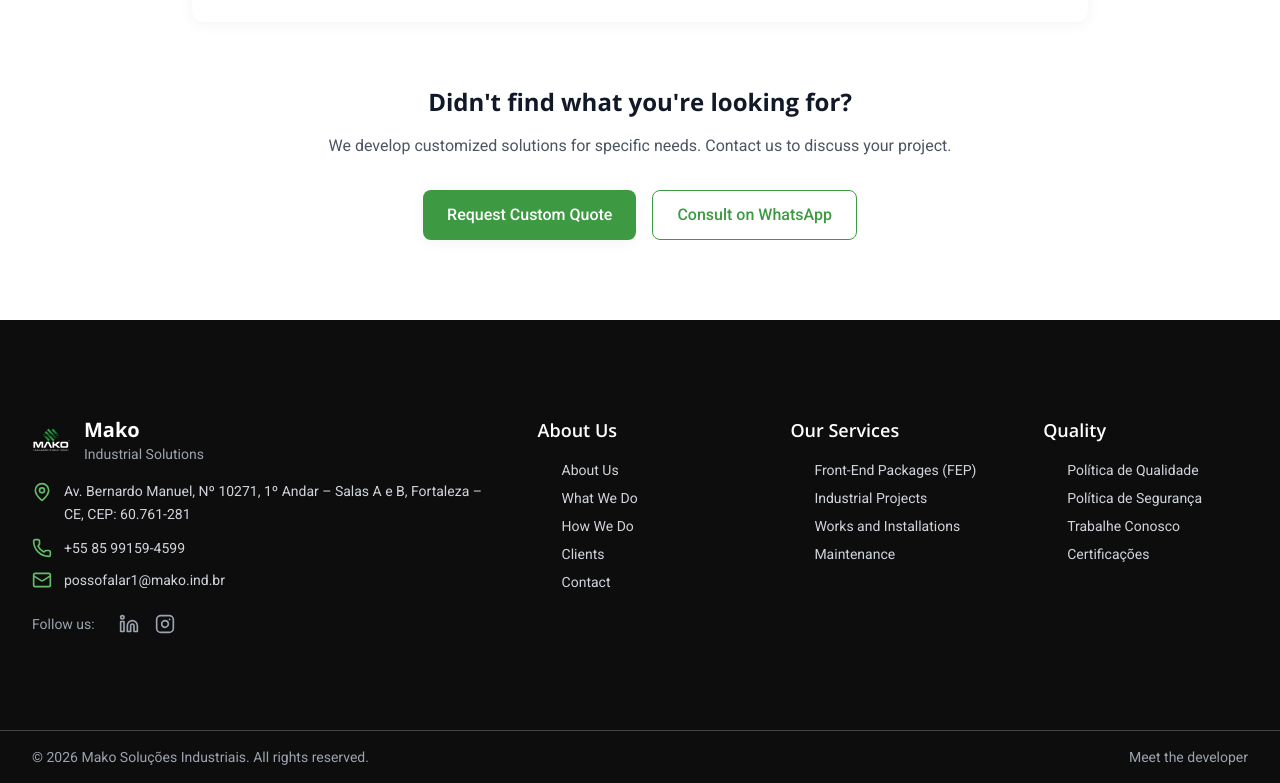
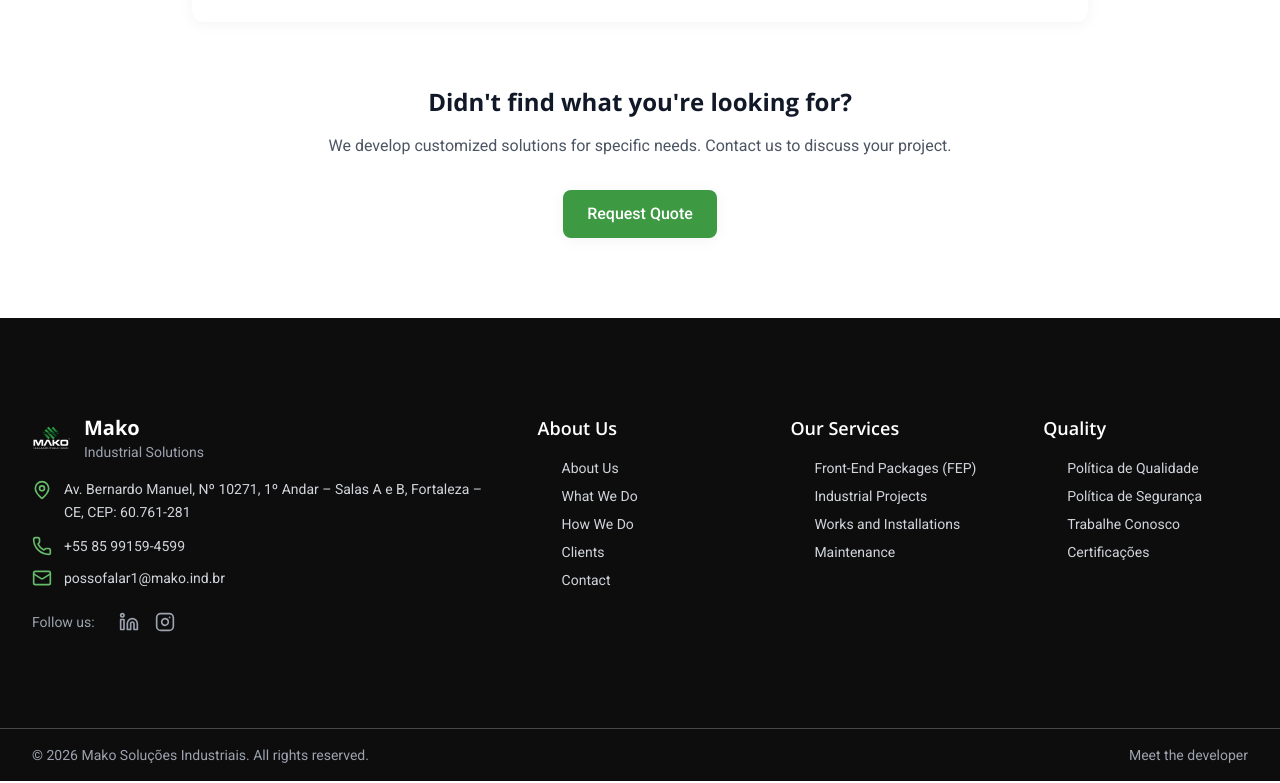
Before and after one commit to cavalcanteprofissional/mako, a Next.js app: page /o-que-fazemos in a window 1280 px wide. Shown: the part 4238-5021 px from the top of the page. Built offline with nearby package versions, Linux system fonts and the light colour scheme.

Commit message:
feat: simplify CTA button in services page
- Keep only 'Solicitar Orçamento' button
- Update button text from 'Personalizado'

```diff
--- a/src/components/sections/ServicesList.tsx
+++ b/src/components/sections/ServicesList.tsx
@@ -175,21 +175,12 @@ export default function ServicesList({ services }: ServicesListProps) {
           <p className="text-gray-600 mb-8 max-w-2xl mx-auto">
             {translate('services.ctaDescription')}
           </p>
-          <div className="flex flex-col sm:flex-row gap-4 justify-center">
+          <div className="flex justify-center">
             <Button
               href="/contato"
               className="justify-center"
             >
               {translate('services.customQuote')}
-            </Button>
-            <Button
-              variant="outline"
-              href={`https://wa.me/5585987654321?text=${encodeURIComponent(translate('services.whatsappCustom'))}`}
-              target="_blank"
-              rel="noopener noreferrer"
-              className="justify-center"
-            >
-              {translate('services.whatsappConsult')}
             </Button>
           </div>
         </div>
--- a/src/messages/en.json
+++ b/src/messages/en.json
@@ -145,7 +145,7 @@
     "listDescription": "Complete industrial automation solutions to optimize your processes and increase productivity",
     "ctaTitle": "Didn't find what you're looking for?",
     "ctaDescription": "We develop customized solutions for specific needs. Contact us to discuss your project.",
-    "customQuote": "Request Custom Quote",
+    "customQuote": "Request Quote",
     "whatsappConsult": "Consult on WhatsApp",
     "whatsappCustom": "Hello! I need a customized solution.",
     "featured": "Featured",
--- a/src/messages/pt-BR.json
+++ b/src/messages/pt-BR.json
@@ -145,7 +145,7 @@
     "listDescription": "Soluções completas em automação industrial para otimizar seus processos e aumentar a produtividade",
     "ctaTitle": "Não encontrou o que procura?",
     "ctaDescription": "Desenvolvemos soluções personalizadas para necessidades específicas. Entre em contato para discutir seu projeto.",
-    "customQuote": "Solicitar Orçamento Personalizado",
+    "customQuote": "Solicitar Orçamento",
     "whatsappConsult": "Consultar no WhatsApp",
     "whatsappCustom": "Olá! Preciso de uma solução personalizada.",
     "featured": "Destaque",
```
